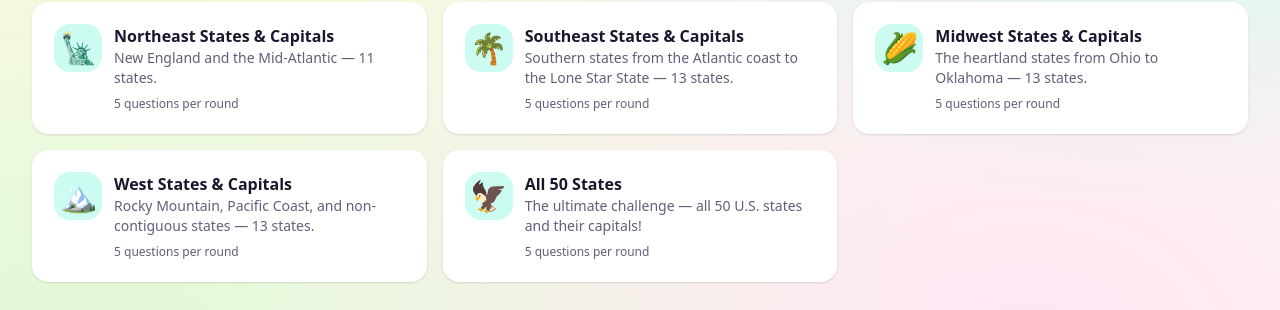
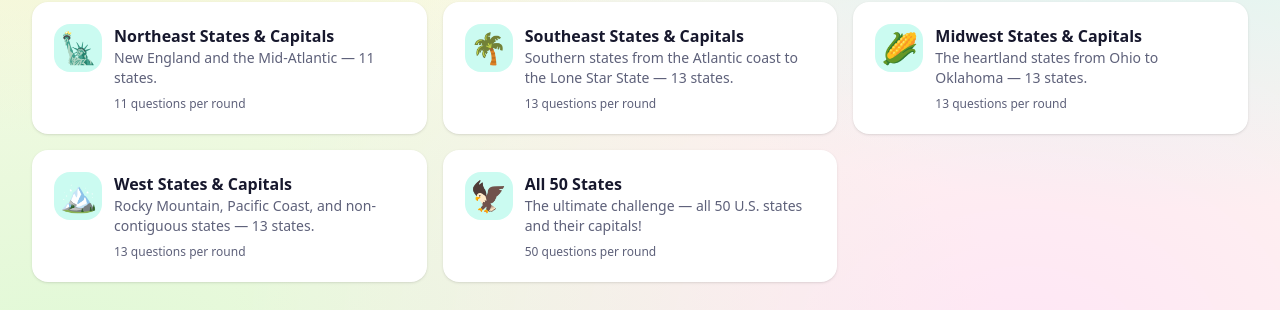
Before and after one commit to chrisrosaghub/chrisrosaghub.github.io, a React (Vite) app: page /math/states in a window 1280 px wide. Shown: the part 384-694 px from the top of the page. Built offline with nearby package versions, Linux system fonts and the light colour scheme.

Commit message:
Fix: show correct questions-per-round for each activity

```diff
--- a/src/pages/subject.tsx
+++ b/src/pages/subject.tsx
@@ -116,7 +116,7 @@ export default function SubjectPage({ subjectId }: SubjectPageProps) {
                       </div>
                       <p className="text-sm text-muted-foreground">{a.description}</p>
                       <div className="mt-2 flex items-center justify-between text-xs text-muted-foreground">
-                        <span>{QUESTIONS_PER_ROUND} questions per round</span>
+                        <span>{a.questionsPerRound ?? QUESTIONS_PER_ROUND} questions per round</span>
                         {result ? (
                           <span className="inline-flex items-center gap-1 text-amber-700 font-bold">
                             <Star className="size-3.5 fill-amber-400 text-amber-500" />
```
